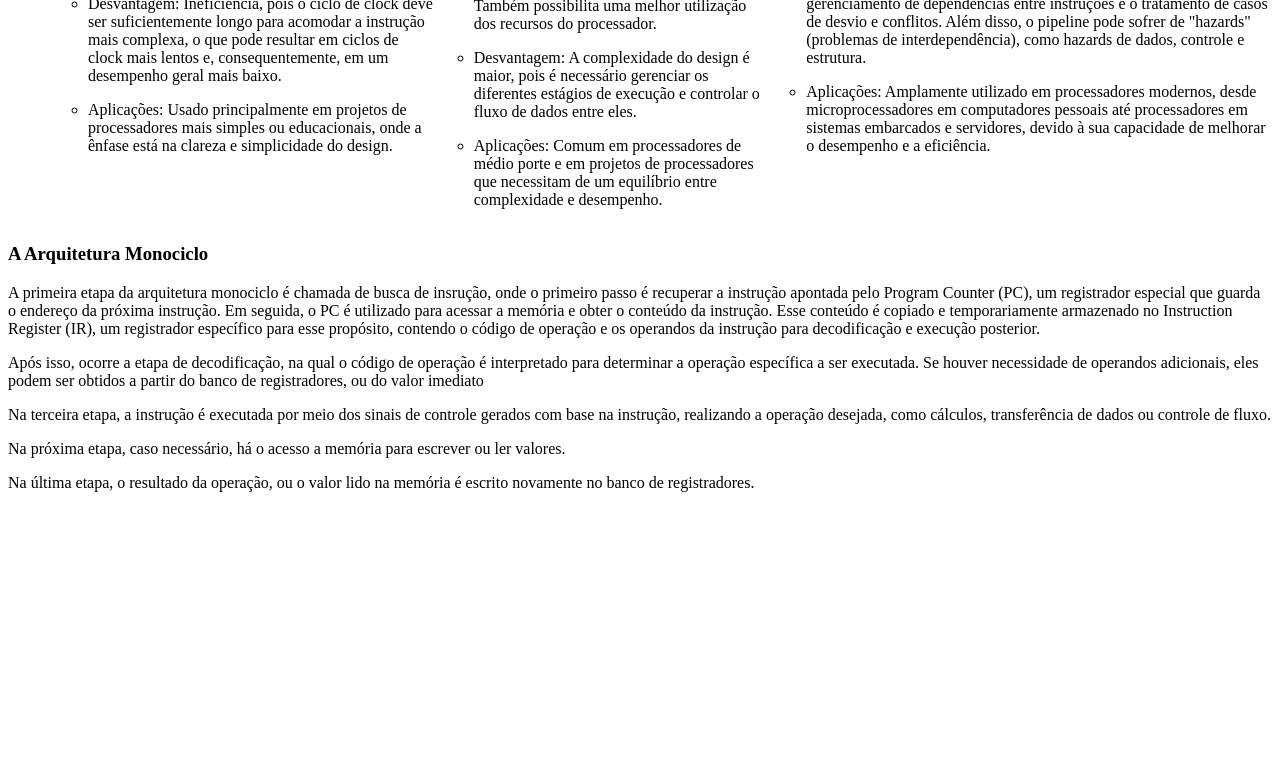
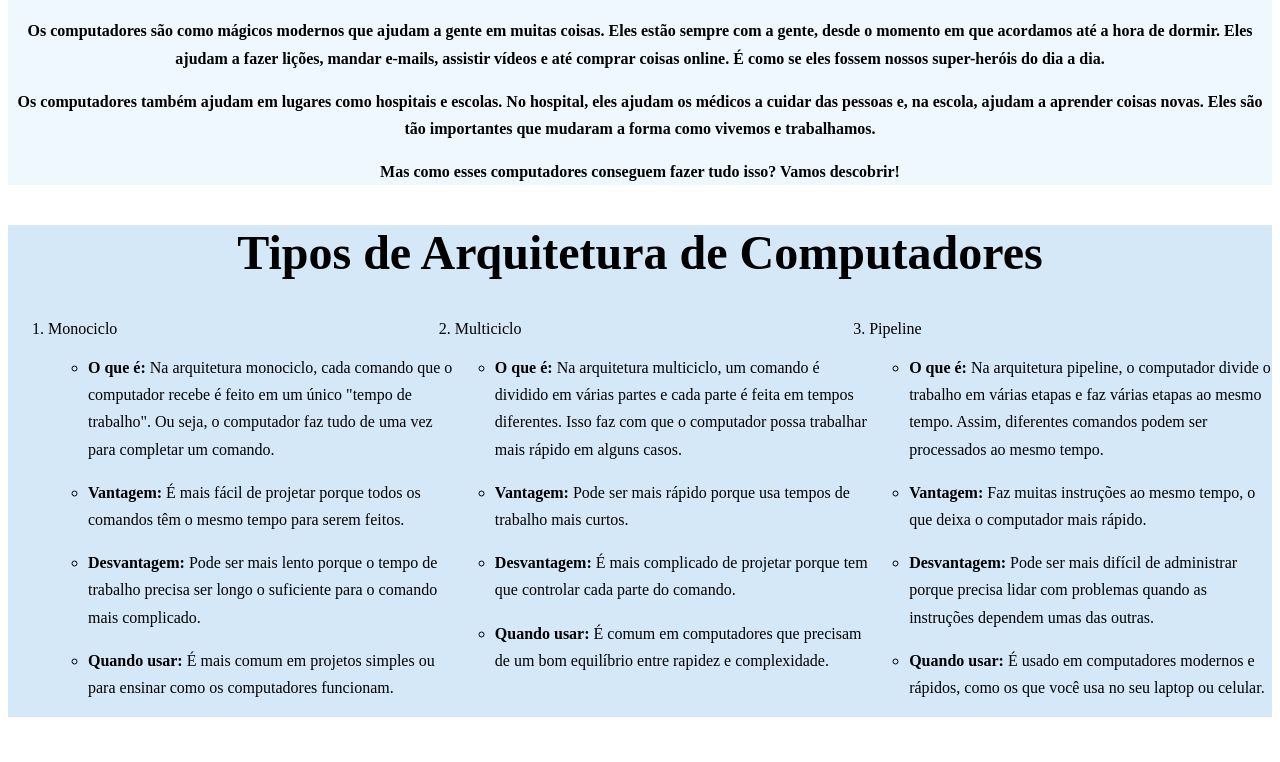
Before and after one commit to hitomi1/t2-arqorg, a plain HTML site: page webpage/arq_monociclo.html in a window 1280 px wide. Shown: the part 670-1432 px from the top of the page. Before the commit the page ends 1178 px from the top, so only its background shows below. Drawn offline with Linux system fonts and the light colour scheme.

Commit message:
Alterando estilos e melhorando coesão textual

```diff
--- a/webpage/arq_monociclo.css
+++ b/webpage/arq_monociclo.css
@@ -9,7 +9,7 @@ body {
 
 .cabecalho {
     position: relative;
-    height: 100%;
+    height: 70vh;
     width: 100%;
 }
 
@@ -60,3 +60,32 @@ body {
 .arq_conteiner {
     display: flex;
 }
+
+.fonte_estilo_1 {
+    text-align: center;
+    font-size: 3rem;
+}
+
+.fonte_estilo_2 {
+    text-align: center;
+    font-size: 1rem;
+    font-weight: bold;
+    line-height: 1.7rem;
+}
+
+.fonte_estilo_3 {
+    font-size: 1rem;
+    line-height: 1.7rem;
+}
+
+.cor_de_fundo_1 {
+    background-color: aliceblue;
+}
+
+.cor_de_fundo_2 {
+    background-color: rgb(212, 232, 248);
+}
+
+.cor_de_fundo_3 {
+    background-color: rgb(214, 233, 251);
+}
--- a/webpage/arq_monociclo.html
+++ b/webpage/arq_monociclo.html
@@ -10,7 +10,7 @@
 
 <body>
     <header class="cabecalho">
-        <img src="assets/ilustracao_processador.jpg" alt="Imagem para ilustrar um processador" class="top-image">
+        <img src="assets/ilustracao_processador.jpg" alt="Imagem de um processador" class="top-image">
 
         <div class="overlay">
             <div class="box_tipo_1">
@@ -31,41 +31,32 @@
 
             <div class="box_tipo_3">
                 <p>
-                    <a href="https://pixabay.com/pt/illustrations/processador-cpu-computador-chip-2217771/" target="_blank">Autor da
-                        Imagem</a>
+                    <a href="https://pixabay.com/pt/illustrations/processador-cpu-computador-chip-2217771/"
+                        target="_blank">Autor da Imagem</a>
+                </p>
+            </div>
+        </div>
+    </header>
+
+    <div class="cor_de_fundo_1">
+        <h1 class="fonte_estilo_1">Introdução</h1>
+        <p class="fonte_estilo_2">
+            Os computadores são como mágicos modernos que ajudam a gente em muitas coisas. Eles estão sempre com a
+            gente, desde o momento em que acordamos até a hora de dormir. Eles ajudam a fazer lições, mandar e-mails,
+            assistir vídeos e até comprar coisas online. É como se eles fossem nossos super-heróis do dia a dia.
+        </p>
+        <p class="fonte_estilo_2">
+            Os computadores também ajudam em lugares como hospitais e escolas. No hospital, eles ajudam os médicos a
+            cuidar das pessoas e, na escola, ajudam a aprender coisas novas. Eles são tão importantes que mudaram
+            a forma como vivemos e trabalhamos.
+        </p>
+        <p class="fonte_estilo_2">
+            Mas como esses computadores conseguem fazer tudo isso? Vamos descobrir!
         </p>
     </div>
 
-        </div>
-    </header>
-
-    <h1>Introdução</h1>
-    <p>
-        No mundo moderno, os computadores desempenham um papel fundamental em praticamente todos os aspectos da vida
-        cotidiana. Desde o momento em que despertamos até o instante em que vamos dormir, esses dispositivos silenciosos
-        e eficientes estão presentes, moldando e facilitando nossas atividades diárias. No trabalho, os computadores são
-        ferramentas indispensáveis para uma vasta gama de tarefas, desde a criação de documentos e o gerenciamento de
-        projetos até a comunicação por meio de e-mails e videoconferências. Em casa, eles oferecem acesso à informação,
-        entretenimento e serviços essenciais, desde a compra de produtos e serviços até a educação e o lazer.
-    </p>
-    <p>
-        A influência dos computadores vai além das atividades pessoais e profissionais, estendendo-se também ao setor
-        público e à indústria. No setor de saúde, por exemplo, eles são cruciais para o gerenciamento de registros
-        médicos e a realização de diagnósticos avançados. Na educação, facilitam o aprendizado online e o
-        desenvolvimento de novos métodos pedagógicos. Além disso, a automação industrial e a inovação tecnológica,
-        impulsionadas pelos computadores, estão redefinindo a produção e a eficiência em diversos setores.
-    </p>
-    <p>
-        Portanto, compreender o papel dos computadores em nosso dia a dia não é apenas uma questão de reconhecer sua
-        ubiquidade, mas também de apreciar como eles transformaram a maneira como vivemos, trabalhamos e interagimos. O
-        impacto dos computadores é profundo e abrangente, refletindo seu papel essencial na construção de um mundo cada
-        vez mais conectado e eficiente.
-    </p>
-    <p>
-        Mas e como esses dispositivos realizam essas tarefas ?
-    </p>
-
-    <h2>Tipos de Arquiteturas</h2>
+    <div class="cor_de_fundo_2">
+        <h2 class="fonte_estilo_1">Tipos de Arquitetura de Computadores</h2>
         <ol>
             <div class="arq_conteiner">
                 <div>
@@ -73,43 +64,28 @@
                     <p>
                     <ul>
                         <p>
-                        <li>
-                            Descrição: Na arquitetura monociclo, cada instrução é executada em um único ciclo de clock.
-                            Isso
-                            significa
-                            que todas as operações necessárias para executar uma instrução—como buscar a instrução da
-                            memória,
-                            decodificar a instrução, buscar operandos, executar a operação e escrever o resultado de
-                            volta
-                            na
-                            memória—são realizadas em um único ciclo de clock.
+                            <li class="fonte_estilo_3">
+                                <strong>O que é:</strong> Na arquitetura monociclo, cada comando que o computador recebe é
+                                feito em um único "tempo de trabalho". Ou seja, o computador faz tudo de uma vez para
+                                completar um comando.
                             </li>
                         </p>
                         <p>
-                        <li>
-                            Vantagem: Simplicidade no design do processador, já que todos os tipos de instrução têm o
-                            mesmo
-                            tempo de
-                            execução.
+                            <li class="fonte_estilo_3">
+                                <strong>Vantagem:</strong> É mais fácil de projetar porque todos os comandos têm o mesmo
+                                tempo para serem feitos.
                             </li>
                         </p>
                         <p>
-                        <li>
-                            Desvantagem: Ineficiência, pois o ciclo de clock deve ser suficientemente longo para
-                            acomodar a
-                            instrução
-                            mais complexa, o que pode resultar em ciclos de clock mais lentos e, consequentemente, em um
-                            desempenho
-                            geral mais baixo.
+                            <li class="fonte_estilo_3">
+                                <strong>Desvantagem:</strong> Pode ser mais lento porque o tempo de trabalho precisa ser
+                                longo o suficiente para o comando mais complicado.
                             </li>
                         </p>
                         <p>
-                        <li>
-                            Aplicações: Usado principalmente em projetos de processadores mais simples ou educacionais,
-                            onde
-                            a
-                            ênfase
-                            está na clareza e simplicidade do design.
+                            <li class="fonte_estilo_3">
+                                <strong>Quando usar:</strong> É mais comum em projetos simples ou para ensinar como os
+                                computadores funcionam.
                             </li>
                         </p>
                     </ul>
@@ -121,41 +97,27 @@
                     <p>
                     <ul>
                         <p>
-                        <li>
-                            Descrição: Na arquitetura multiciclo, a execução de uma instrução é dividida em vários
-                            ciclos de
-                            clock.
-                            Cada fase da execução da instrução—busca, decodificação, execução, etc.—ocorre em ciclos
-                            separados.
-                            A
-                            quantidade de ciclos necessários para executar uma instrução depende da complexidade da
-                            instrução.
+                            <li class="fonte_estilo_3">
+                                <strong>O que é:</strong> Na arquitetura multiciclo, um comando é dividido em várias partes
+                                e cada parte é feita em tempos diferentes. Isso faz com que o computador possa trabalhar
+                                mais rápido em alguns casos.
                             </li>
                         </p>
                         <p>
-                        <li>
-                            Vantagem: Permite que o processador use ciclos de clock mais curtos e, portanto, pode ser
-                            mais
-                            eficiente
-                            em termos de desempenho em comparação com a arquitetura monociclo. Também possibilita uma
-                            melhor
-                            utilização dos recursos do processador.
+                            <li class="fonte_estilo_3">
+                                <strong>Vantagem:</strong> Pode ser mais rápido porque usa tempos de trabalho mais curtos.
                             </li>
                         </p>
                         <p>
-                        <li>
-                            Desvantagem: A complexidade do design é maior, pois é necessário gerenciar os diferentes
-                            estágios de
-                            execução e controlar o fluxo de dados entre eles.
+                            <li class="fonte_estilo_3">
+                                <strong>Desvantagem:</strong> É mais complicado de projetar porque tem que controlar cada
+                                parte do comando.
                             </li>
                         </p>
                         <p>
-                        <li>
-                            Aplicações: Comum em processadores de médio porte e em projetos de processadores que
-                            necessitam
-                            de
-                            um
-                            equilíbrio entre complexidade e desempenho.
+                            <li class="fonte_estilo_3">
+                                <strong>Quando usar:</strong> É comum em computadores que precisam de um bom equilíbrio
+                                entre rapidez e complexidade.
                             </li>
                         </p>
                     </ul>
@@ -167,80 +129,61 @@
                     <p>
                     <ul>
                         <p>
-                        <li>
-                            Descrição: Na arquitetura pipeline, a execução de instruções é dividida em etapas ou
-                            estágios
-                            que
-                            são
-                            realizados em paralelo. Cada estágio do pipeline realiza uma parte específica do processo de
-                            execução da
-                            instrução (como busca, decodificação, execução e escrita). Diferente do multiciclo, onde uma
-                            instrução é
-                            completada em vários ciclos de clock, no pipeline, múltiplas instruções são processadas
-                            simultaneamente,
-                            com cada uma ocupando um estágio diferente do pipeline.
+                            <li class="fonte_estilo_3">
+                                <strong>O que é:</strong> Na arquitetura pipeline, o computador divide o trabalho em várias
+                                etapas e faz várias etapas ao mesmo tempo. Assim, diferentes comandos podem ser processados
+                                ao mesmo tempo.
                             </li>
                         </p>
                         <p>
-                        <li>
-                            Vantagem: Aumenta significativamente o throughput do processador ao permitir que várias
-                            instruções
-                            sejam
-                            processadas simultaneamente, o que melhora o desempenho geral.
+                            <li class="fonte_estilo_3">
+                                <strong>Vantagem:</strong> Faz muitas instruções ao mesmo tempo, o que deixa o computador
+                                mais rápido.
                             </li>
                         </p>
                         <p>
-                        <li>
-                            Desvantagem: Introduz complexidades adicionais, como o gerenciamento de dependências entre
-                            instruções e
-                            o tratamento de casos de desvio e conflitos. Além disso, o pipeline pode sofrer de "hazards"
-                            (problemas
-                            de interdependência), como hazards de dados, controle e estrutura.
+                            <li class="fonte_estilo_3">
+                                <strong>Desvantagem:</strong> Pode ser mais difícil de administrar porque precisa lidar com
+                                problemas quando as instruções dependem umas das outras.
                             </li>
                         </p>
                         <p>
-                        <li>
-                            Aplicações: Amplamente utilizado em processadores modernos, desde microprocessadores em
-                            computadores
-                            pessoais até processadores em sistemas embarcados e servidores, devido à sua capacidade de
-                            melhorar
-                            o
-                            desempenho e a eficiência.
+                            <li class="fonte_estilo_3">
+                                <strong>Quando usar:</strong> É usado em computadores modernos e rápidos, como os que você
+                                usa no seu laptop ou celular.
                             </li>
                         </p>
-            </div>
                     </ul>
                     </p>
                 </div>
+            </div>
         </ol>
+    </div>
 
-    <h3>A Arquitetura Monociclo</h3>
-    <p>
-        A primeira etapa da arquitetura monociclo é chamada de busca de insrução, onde o primeiro passo é recuperar a
-        instrução apontada pelo Program Counter (PC), um registrador especial que guarda o endereço da próxima
-        instrução. Em seguida, o PC é utilizado para acessar a memória e obter o conteúdo da instrução. Esse conteúdo é
-        copiado e temporariamente armazenado no Instruction Register (IR), um registrador específico para esse
-        propósito, contendo o código de operação e os operandos da instrução para decodificação e execução posterior.
+    <div class="cor_de_fundo_3">
+        <h3 class="fonte_estilo_1">Como Funciona a Arquitetura Monociclo</h3>
+        <p class="fonte_estilo_2">
+            Primeiro, o computador pega o comando que deve executar. Ele usa uma espécie de "endereço" para buscar esse
+            comando na memória. Depois, o comando é colocado em um lugar especial chamado Registro de Instruções.
         </p>
 
-    <p> Após isso, ocorre a etapa de decodificação, na qual o código de operação é
-        interpretado para determinar a operação específica a ser executada. Se houver necessidade de operandos
-        adicionais, eles podem ser obtidos a partir do banco de registradores, ou do valor imediato
+        <p class="fonte_estilo_2">
+            Em seguida, o computador decifra o comando para entender o que precisa ser feito. Se o comando precisar de
+            mais informações, ele as busca no banco de dados do computador.
         </p>
 
-    <p>
-        Na terceira etapa, a instrução é executada por meio dos sinais de controle gerados com base na instrução,
-        realizando a operação desejada, como cálculos, transferência de dados ou controle de fluxo.
+        <p class="fonte_estilo_2">
+            Então, o computador executa o comando, fazendo as ações necessárias, como cálculos ou movimentação de dados.
         </p>
 
-    <p>
-        Na próxima etapa, caso necessário, há o acesso a memória para escrever ou ler valores.
+        <p class="fonte_estilo_2">
+            Se o comando precisar ler ou escrever algo na memória, o computador faz isso nesta etapa.
         </p>
 
-    <p>
-        Na última etapa, o resultado da operação, ou o valor lido na memória é escrito novamente no banco de
-        registradores.
+        <p class="fonte_estilo_2">
+            Por fim, o computador guarda o resultado do comando no banco de dados para uso futuro.
         </p>
+    </div>
 </body>
 
 </html>
```
Also changed, not shown: webpage/index.html (+1 -1 lines), 1 other file. Lines whose indentation alone changed are shown as unchanged.
